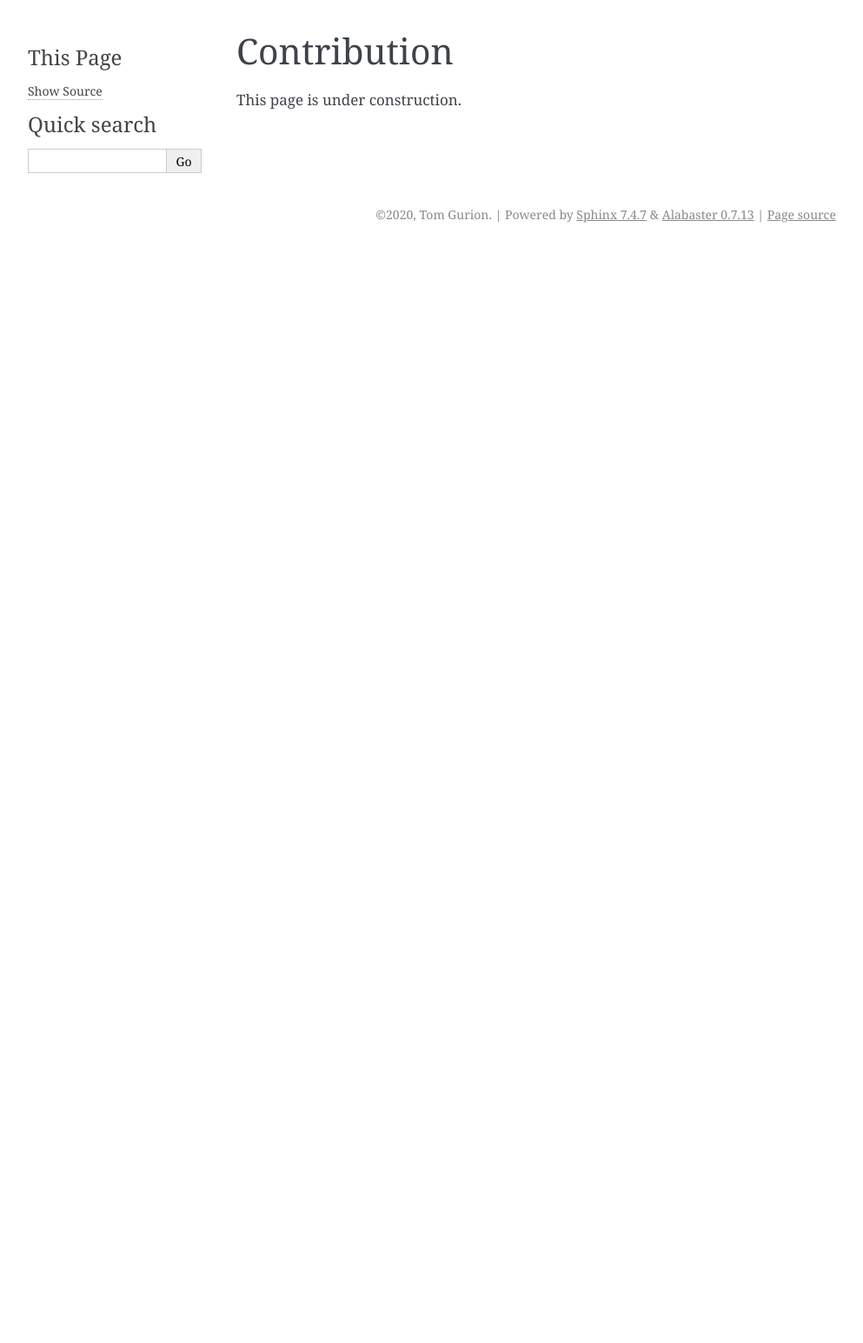
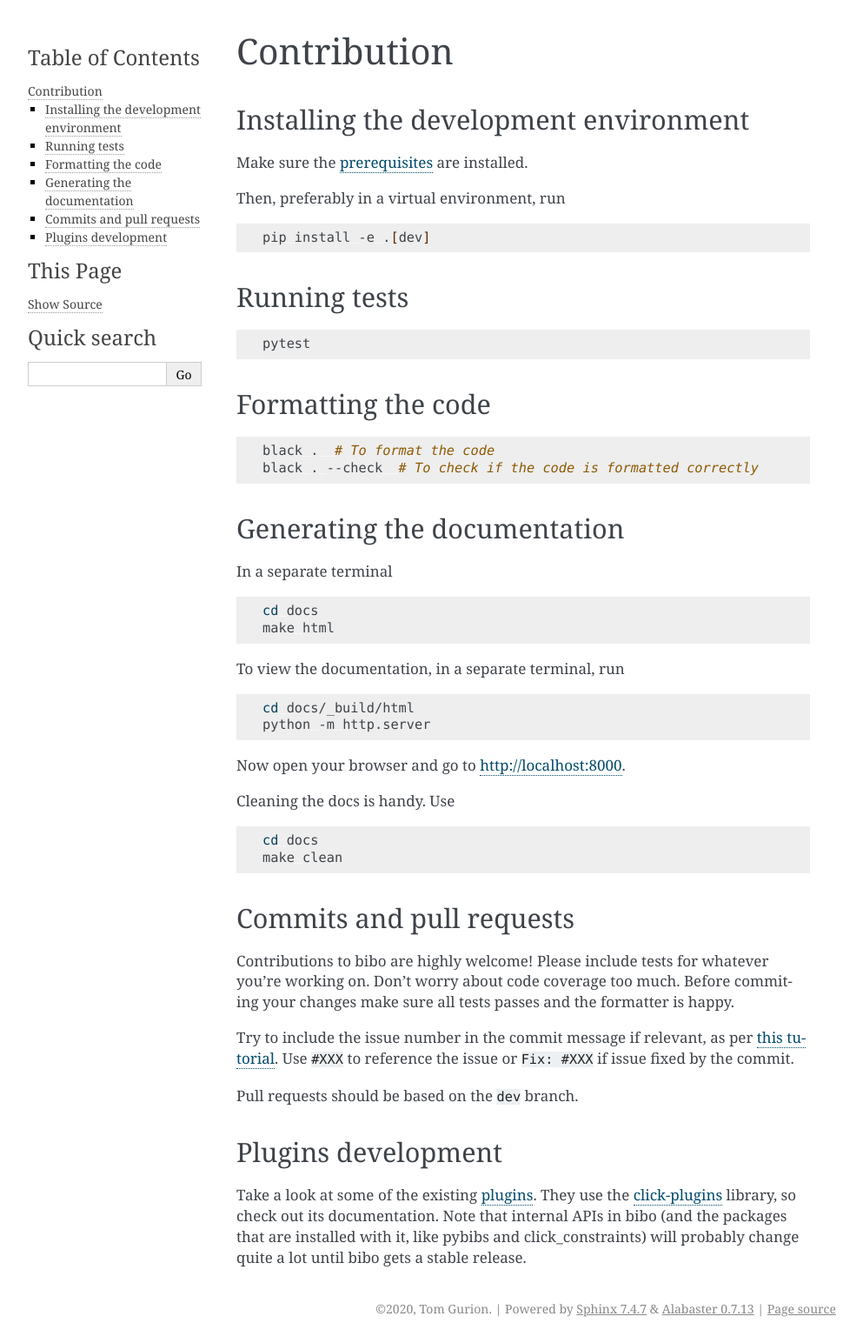
Before and after one commit to Nagasaki45/bibo, a Sphinx documentation site: the page built from docs/contribution.rst, in a window 1280 px wide. Shown: the whole page at 87% size, without its empty margins (148-1141 px from the left). Built offline with Sphinx 7.4.7, drawn with Linux system fonts in a browser that asks for light colours; before the commit the page ends 900 px from its top, so only the background shows below that.

Commit message:
Add documentation for developers. Fix #57

```diff
--- a/docs/conf.py
+++ b/docs/conf.py
@@ -30,7 +30,7 @@
 # Add any Sphinx extension module names here, as strings. They can be
 # extensions coming with Sphinx (named 'sphinx.ext.*') or your custom
 # ones.
-extensions = ["sphinx_click.ext"]
+extensions = ["sphinx_click.ext", "sphinx.ext.autosectionlabel"]
 
 # Add any paths that contain templates here, relative to this directory.
 templates_path = ["_templates"]
--- a/docs/contribution.rst
+++ b/docs/contribution.rst
@@ -1,4 +1,79 @@
 Contribution
 ============
 
-This page is under construction.
+Installing the development environment
+--------------------------------------
+
+Make sure the :ref:`prerequisites <Prerequisites>` are installed.
+
+Then, preferably in a virtual environment, run
+
+.. code-block:: bash
+
+    pip install -e .[dev]
+
+
+Running tests
+-------------
+
+.. code-block:: bash
+
+    pytest
+
+
+Formatting the code
+-------------------
+
+.. code-block:: bash
+
+    black .  # To format the code
+    black . --check  # To check if the code is formatted correctly
+
+
+Generating the documentation
+----------------------------
+
+In a separate terminal
+
+.. code-block:: bash
+
+    cd docs
+    make html
+
+To view the documentation, in a separate terminal, run
+
+.. code-block:: bash
+
+    cd docs/_build/html
+    python -m http.server
+
+Now open your browser and go to `http://localhost:8000 <http://localhost:8000>`_.
+
+Cleaning the docs is handy. Use
+
+.. code-block:: bash
+
+    cd docs
+    make clean
+
+
+Commits and pull requests
+-------------------------
+
+Contributions to bibo are highly welcome!
+Please include tests for whatever you're working on.
+Don't worry about code coverage too much.
+Before commiting your changes make sure all tests passes and the formatter is happy.
+
+Try to include the issue number in the commit message if relevant, as per `this tutorial <https://help.github.com/en/enterprise/2.16/user/github/managing-your-work-on-github/closing-issues-using-keywords>`_.
+Use ``#XXX`` to reference the issue or ``Fix: #XXX`` if issue fixed by the commit.
+
+Pull requests should be based on the ``dev`` branch.
+
+
+Plugins development
+-------------------
+
+Take a look at some of the existing :ref:`plugins <plugins>`.
+They use the `click-plugins <https://github.com/click-contrib/click-plugins>`_ library, so check out its documentation.
+Note that internal APIs in bibo (and the packages that are installed with it, like pybibs and click_constraints) will probably change quite a lot until bibo gets a stable release.
```
